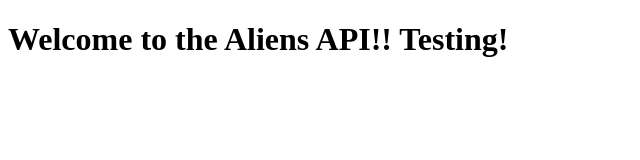
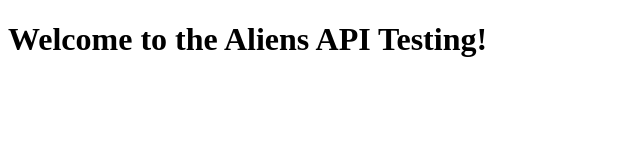
Before and after one commit to mellen-code/field-guide-to-aliens, a website: page index.html in a window 1280 px wide. Shown: the whole page, without its empty margins (0-640 px from the left). Drawn offline with Linux system fonts and the light colour scheme.

Commit message:
update index.html

```diff
--- a/index.html
+++ b/index.html
@@ -7,6 +7,6 @@
     <title>Document</title>
 </head>
 <body>
-    <h1>Welcome to the Aliens API!! Testing!</h1>
+    <h1>Welcome to the Aliens API Testing!</h1>
 </body>
 </html>
```
